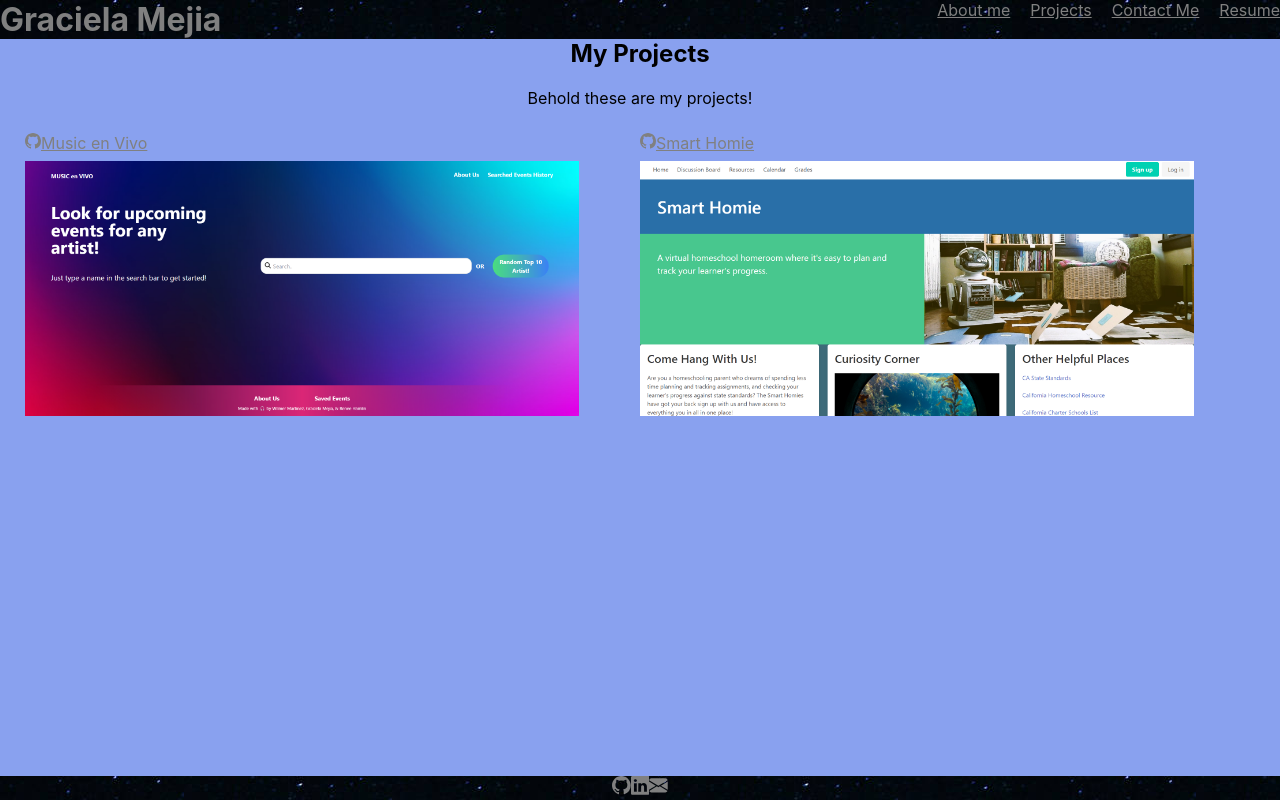
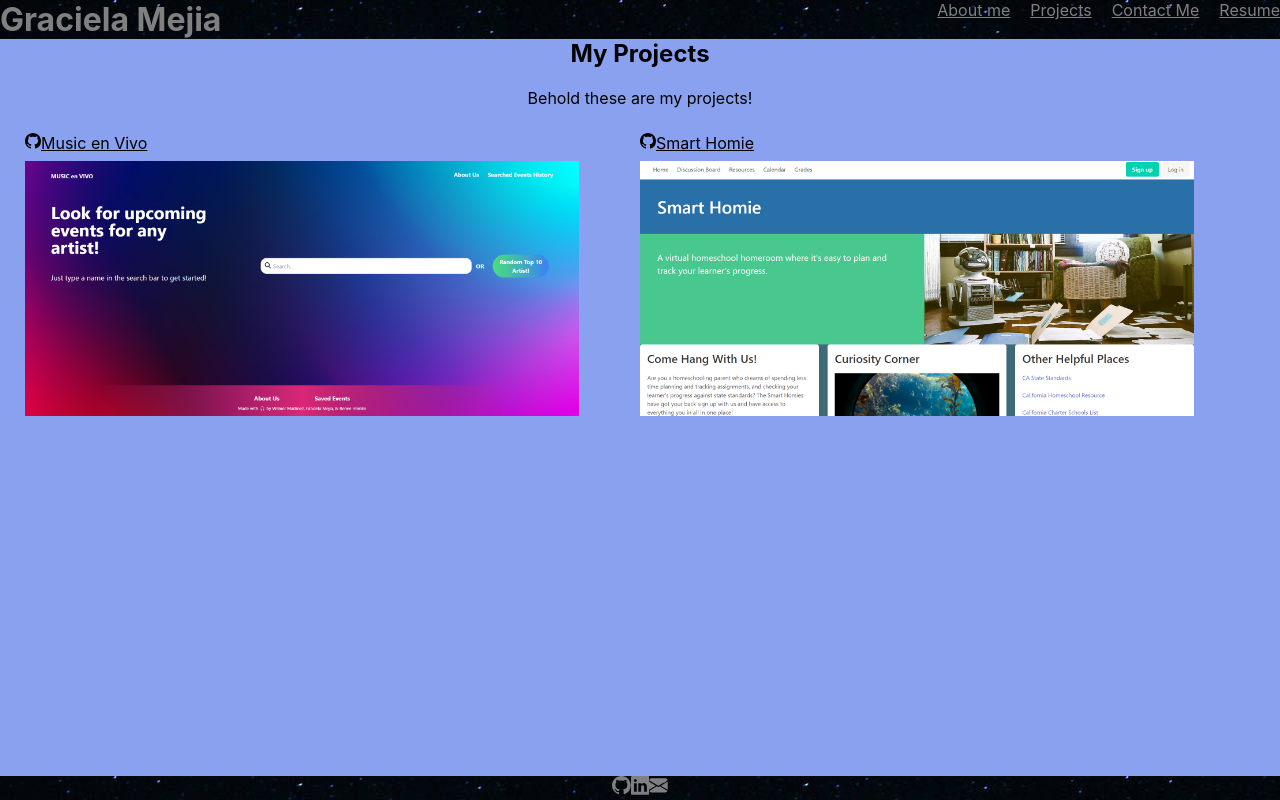
Before and after one commit to gmejia87/react-portfolio, a React (Create React App) app: page /projects in a window 1280 px wide. Built offline with nearby package versions, Linux system fonts and the light colour scheme.

Commit message:
update to projects colors

```diff
--- a/src/components/Projects/projects.css
+++ b/src/components/Projects/projects.css
@@ -25,3 +25,11 @@ p {
 .column img:hover {
   opacity: 60%;
 }
+
+.column a {
+  color: black;
+}
+
+.column a:hover {
+  color: plum;
+}
```
